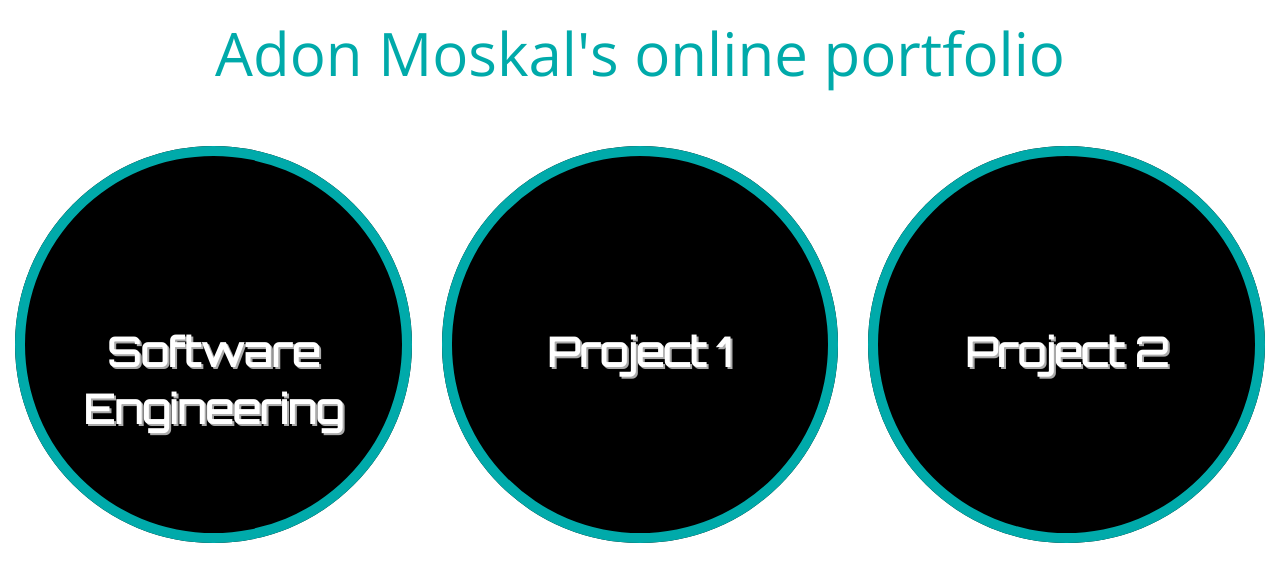
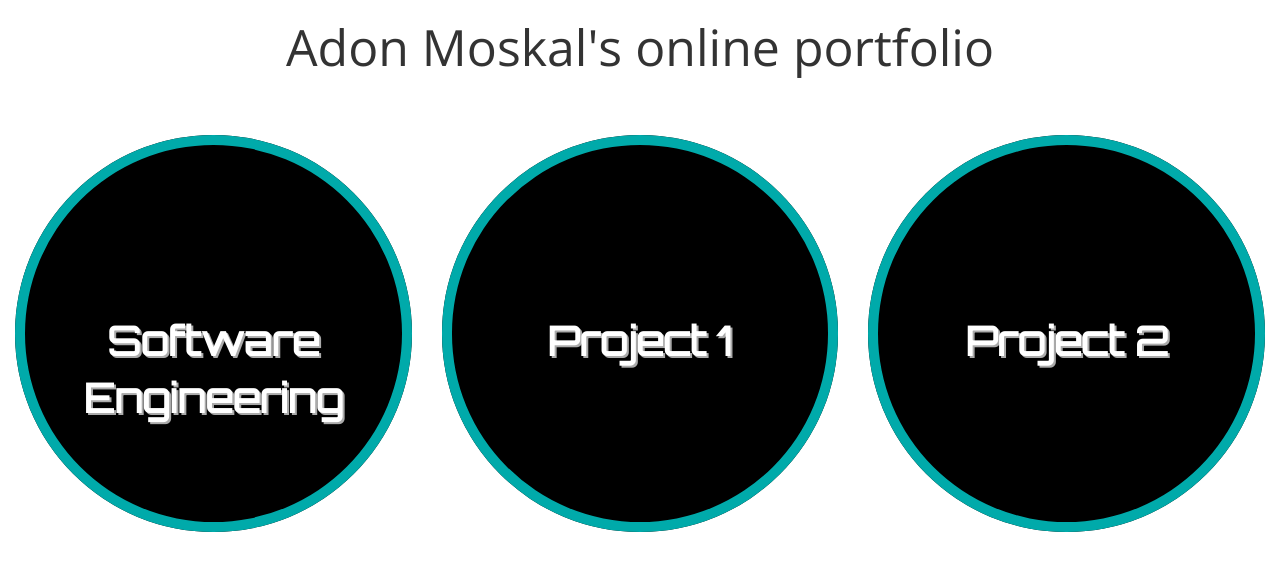
Before and after one commit to dfenders/portfolio, a Jekyll site: the page built from index.html, in a window 1280 px wide. Shown: the top 582 px of the page. Built offline with Jekyll 4.4.1, drawn with Linux system fonts in a browser that asks for light colours.

Commit message:
Update main.css

```diff
--- a/css/main.css
+++ b/css/main.css
@@ -1,6 +1,6 @@
 body { font-family:'Open Sans' }
-h1{ font-size:6rem;margin-bottom:60px;font-weight:300;color:#00aaaa }
-h2 {  }
+h1{ font-size:5rem;margin-bottom:60px; }
+h2 { font-size:5rem;color:#00aaaa;font-weight:300 }
 h3 { padding-left: 10px;border-left: 5px solid #00aaaa; }
 p { margin:0 0 20px;padding-left:10px;border-left:5px solid #f2f2f2 }
 img { max-width:100% }
```
